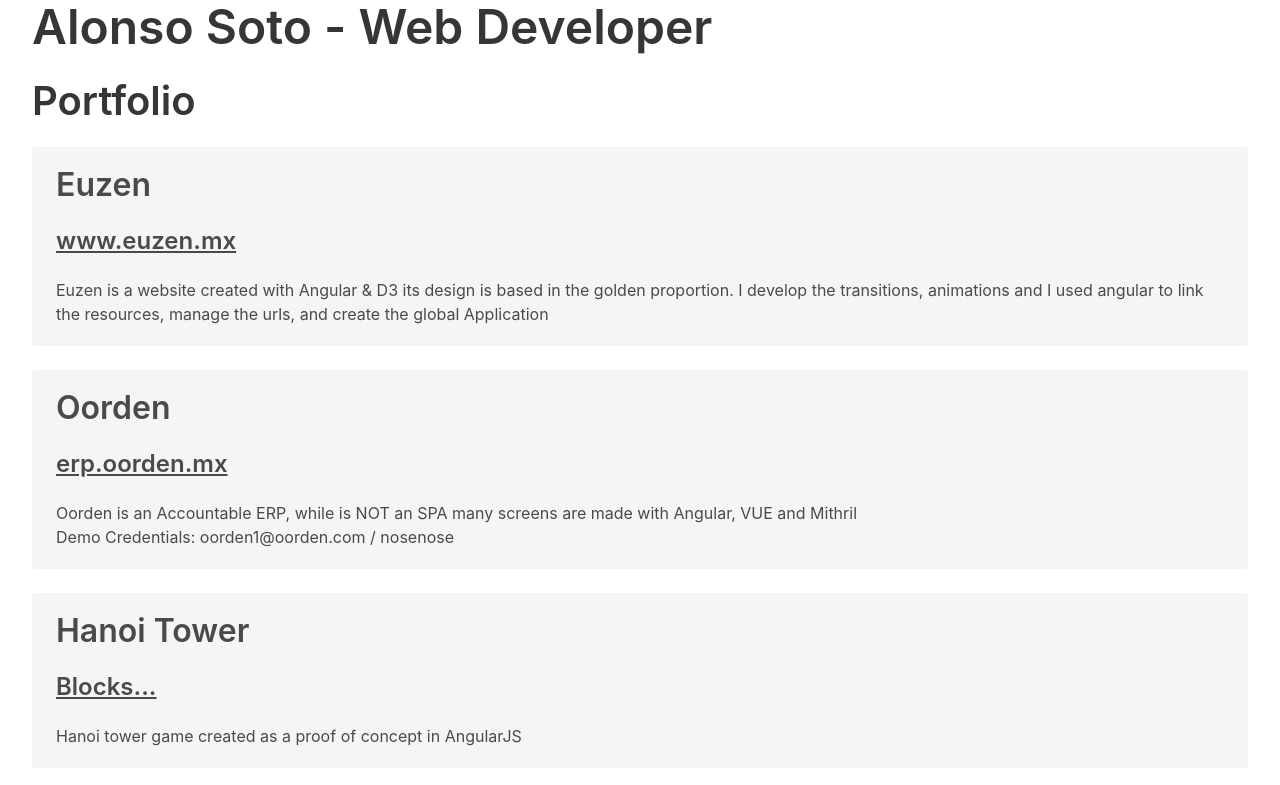
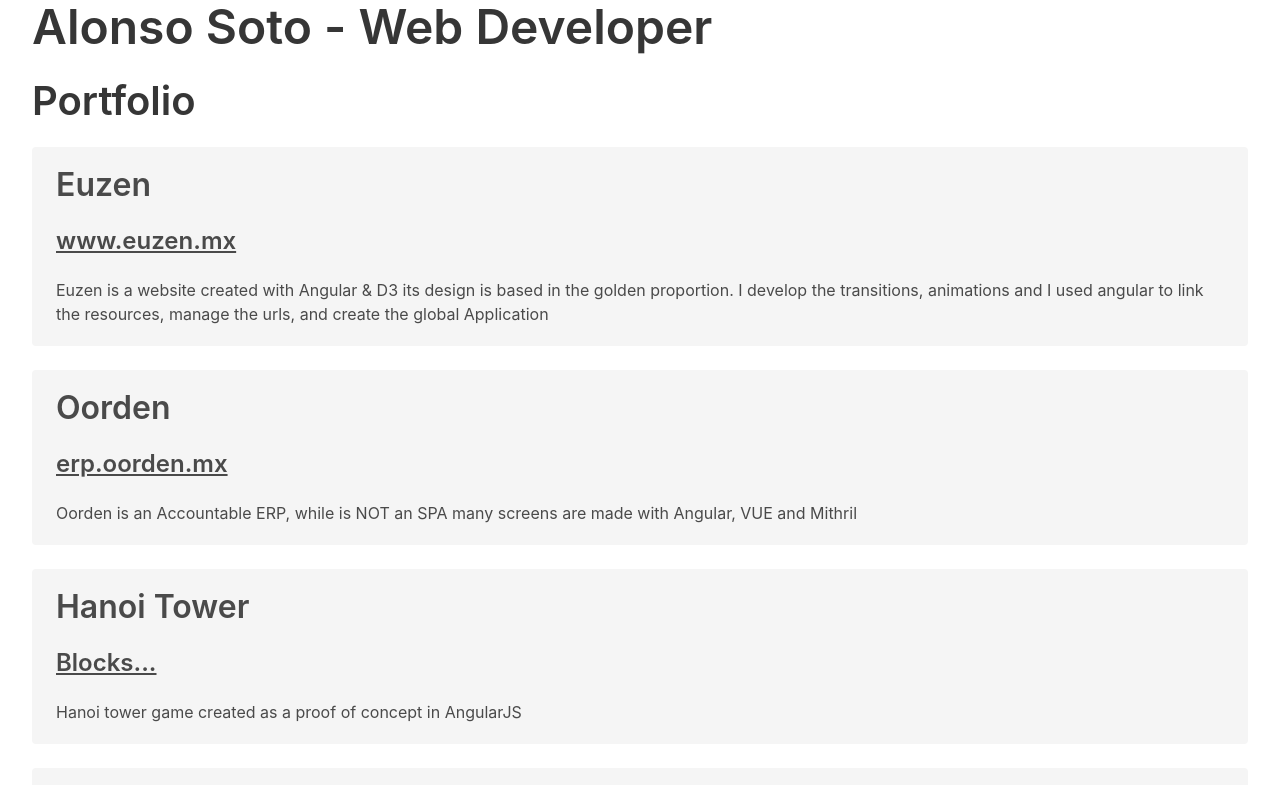
Before and after one commit to il-juggler/il-juggler.github.io, a plain HTML site: page index.html in a window 1280 px wide. Shown: the top 785 px of the page. Drawn offline with nearby package versions, Linux system fonts and the light colour scheme.

Commit message:
Update index.html

```diff
--- a/index.html
+++ b/index.html
@@ -29,7 +29,7 @@
                     <p>
                         Oorden is an Accountable ERP, while is NOT an SPA many screens are made with Angular, VUE and Mithril
                         <br>
-                        Demo Credentials: oorden1@oorden.com / nosenose
+
                     </p>
 
                 </div>
```
